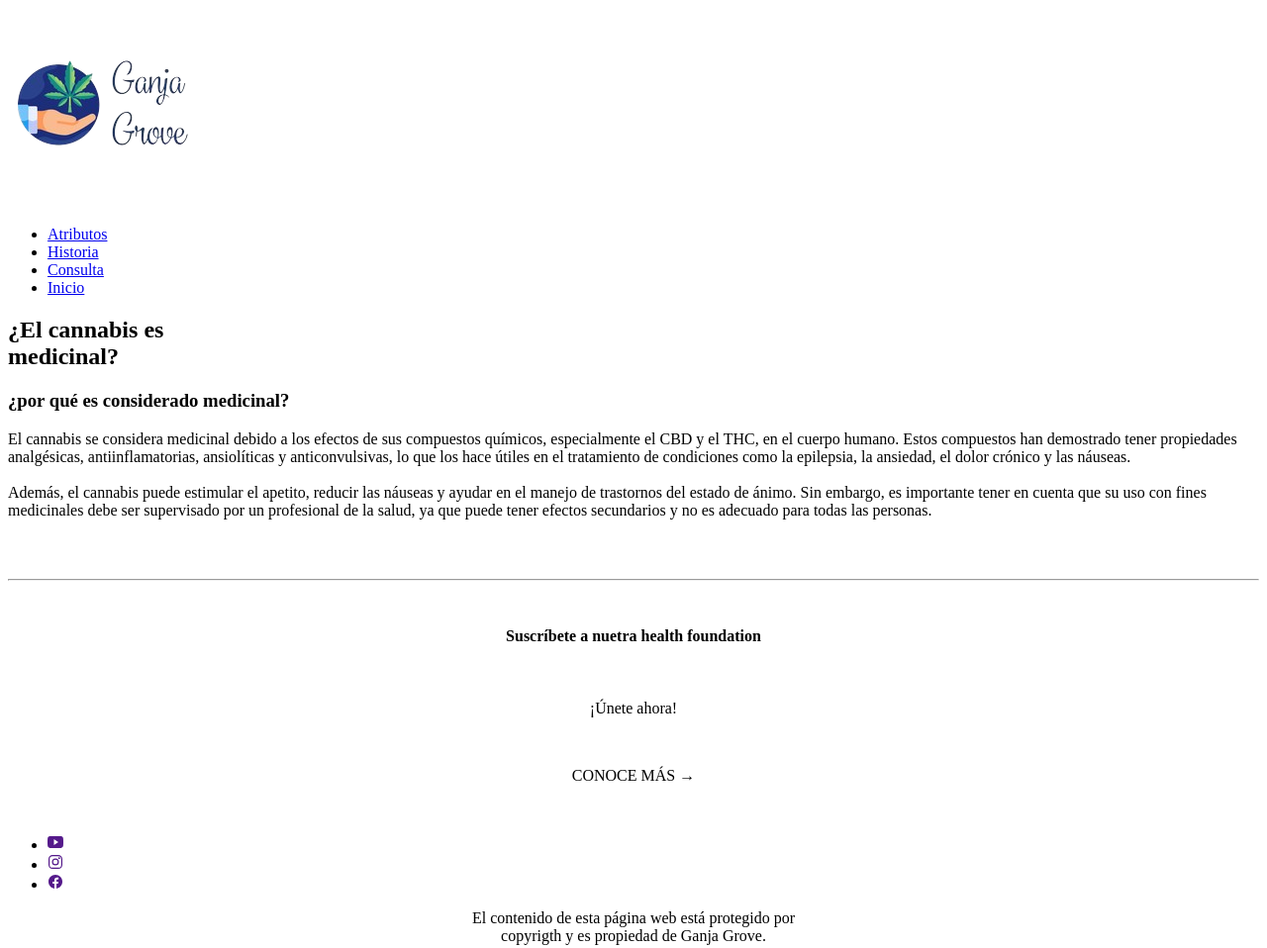
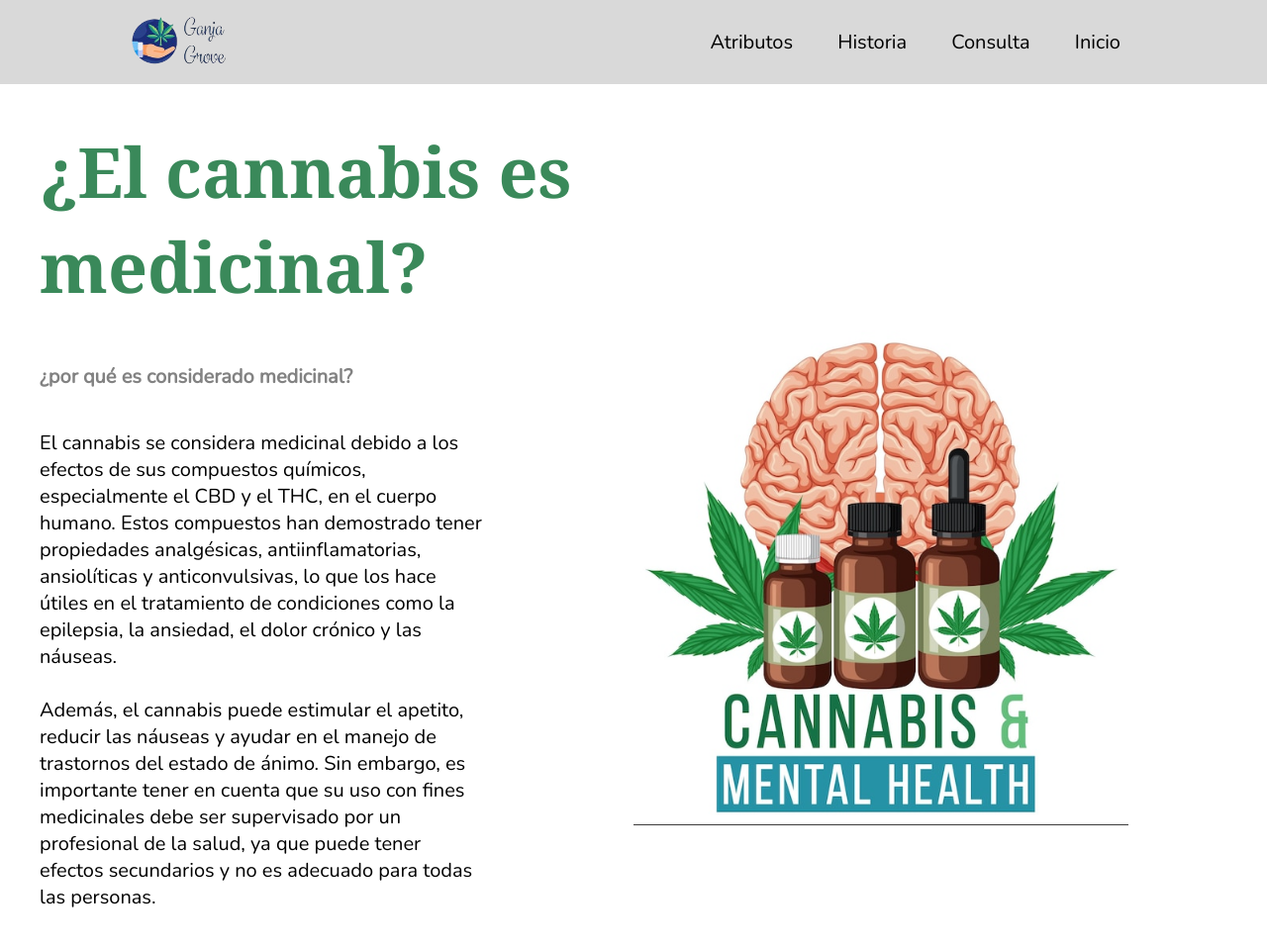
Before and after one commit to Andres-martinez1/Ganja-Grove., a plain HTML site: page index.html in a window 1280 px wide. Shown: the top 958 px of the page at 99% size. Drawn offline with nearby package versions, Linux system fonts and the light colour scheme.

Commit message:
S e finaliza la estructura de la pagina y se realizan pequeños cambios con nuevos conocimientos adquiridos

```diff
--- a/index.html
+++ b/index.html
@@ -4,16 +4,17 @@
     <meta charset="UTF-8">
     <meta name="viewport" content="width=device-width, initial-scale=1.0">
     <title>Ganja Grove</title>
-    <link rel="stylesheet" href="../Ganja Grove/asent/css/style.css">
+    <link rel="stylesheet" href="../asent/css/style.css">
 
 
 
 </head>
 <body>
     <header class="header">
-        <div class="logo" >
-            <img src="../asent/imagenes/log.png"  alt="logo de la marca">
-        </div>
+        <a class="logo" href="index.html" target="_blank">
+            <img src="../asent/imagenes/log.png"alt="logo de la marca">
+
+        </a>
         <nav>
             <ul class="nav-links">
                 <li><a href="atributoos.html">Atributos</a></li>
@@ -34,7 +35,7 @@
     <p>El cannabis se considera medicinal debido a los efectos de sus compuestos químicos, especialmente el CBD y el THC, en el cuerpo humano. Estos compuestos han demostrado tener propiedades analgésicas, antiinflamatorias, ansiolíticas y anticonvulsivas, lo que los hace útiles en el tratamiento de condiciones como la epilepsia, la ansiedad, el dolor crónico y las náuseas.<br>
 
         <br>Además, el cannabis puede estimular el apetito, reducir las náuseas y ayudar en el manejo de trastornos del estado de ánimo. Sin embargo, es importante tener en cuenta que su uso con fines medicinales debe ser supervisado por un profesional de la salud, ya que puede tener efectos secundarios y no es adecuado para todas las personas.</p>
-        <img class="imagen" src="imagenes/Cap.png" alt="">
+        <img class="imagen" src="../asent/imagenes/Cap.png" alt="">
 </div>
 <br>
 <hr>
```
Also changed, not shown: atributoos.html (+5 -4 lines), consulta.html (+5 -5 lines), historia.html (+5 -5 lines).
